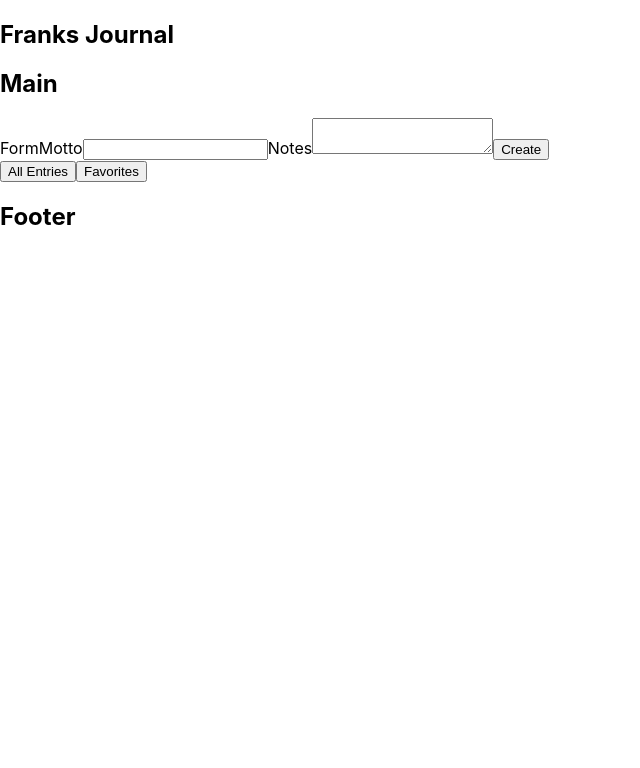
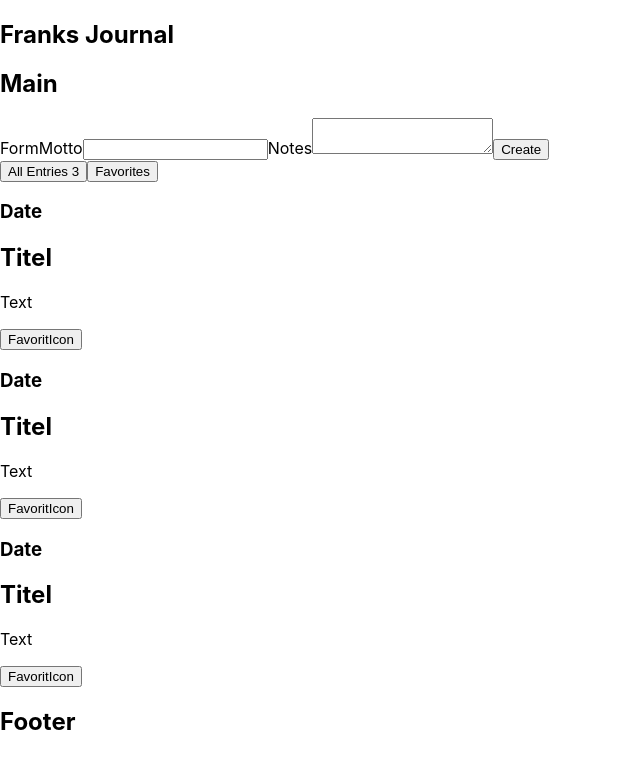
Before and after one commit to frank12421/franks-journal, a React (Create React App) app: page / in a window 1280 px wide. Shown: the top 768 px of the page, without its empty margins (0-640 px from the left). Built offline with nearby package versions, Linux system fonts and the light colour scheme.

Commit message:
ready basic Layout

```diff
--- /dev/null
+++ b/src/components/main/CardEntryList.js
@@ -0,0 +1,10 @@
+export default function CardEntryList() {
+  return (
+    <>
+      <h3>Date</h3>
+      <h2>Titel</h2>
+      <p> Text</p>
+      <button type="button">FavoritIcon</button>
+    </>
+  );
+}
--- /dev/null
+++ b/src/components/main/EntryList.js
@@ -0,0 +1,11 @@
+import CardEntryList from "./CardEntryList.js";
+
+export default function EntryList() {
+  return (
+    <section>
+      <CardEntryList />
+      <CardEntryList />
+      <CardEntryList />
+    </section>
+  );
+}
--- a/src/components/main/Main.js
+++ b/src/components/main/Main.js
@@ -1,5 +1,6 @@
 import EntryForm from "./EntryForm.js";
 import TabBar from "./TabBar.js";
+import EntryList from "./EntryList.js";
 
 export default function Main() {
   return (
@@ -7,6 +8,7 @@ export default function Main() {
       <h2>Main</h2>
       <EntryForm />
       <TabBar />
+      <EntryList />
     </section>
   );
 }
--- a/src/components/main/TabBar.js
+++ b/src/components/main/TabBar.js
@@ -1,7 +1,7 @@
 export default function TabBar() {
   return (
     <section>
-      <button type="button">All Entries</button>
+      <button type="button">All Entries 3</button>
       <button type="button">Favorites</button>
     </section>
   );
```
